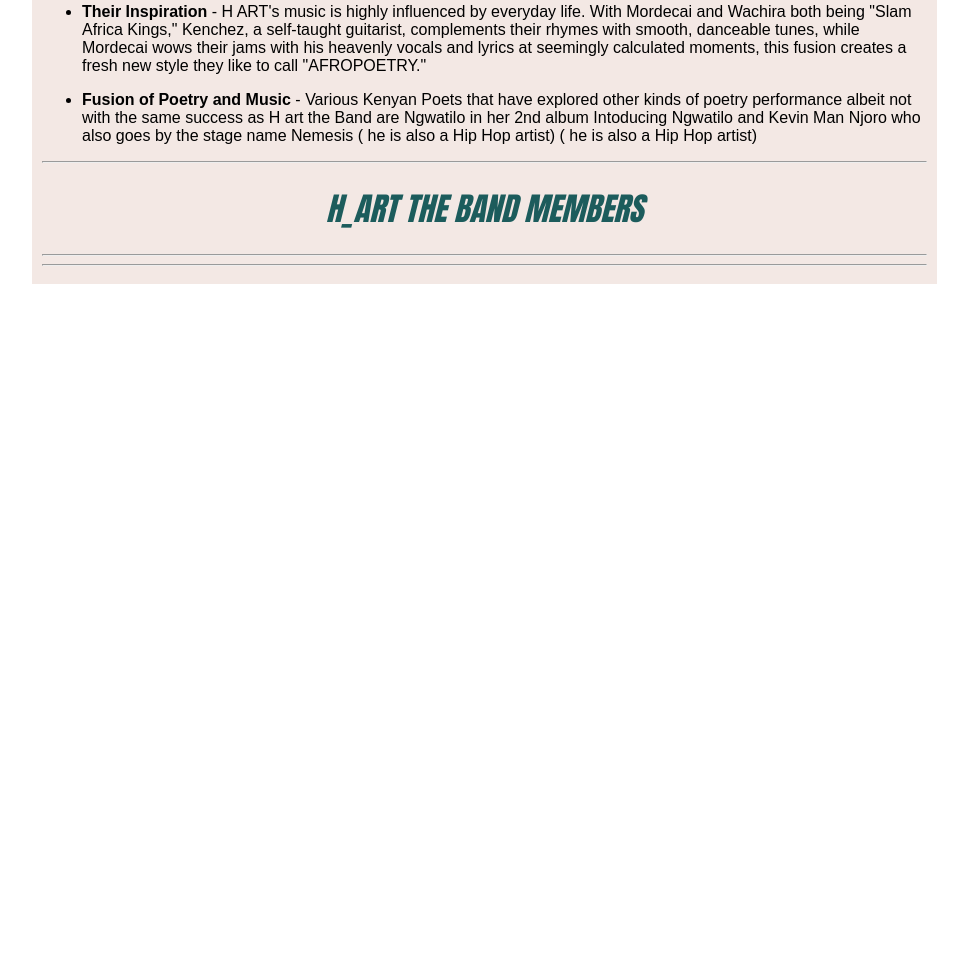
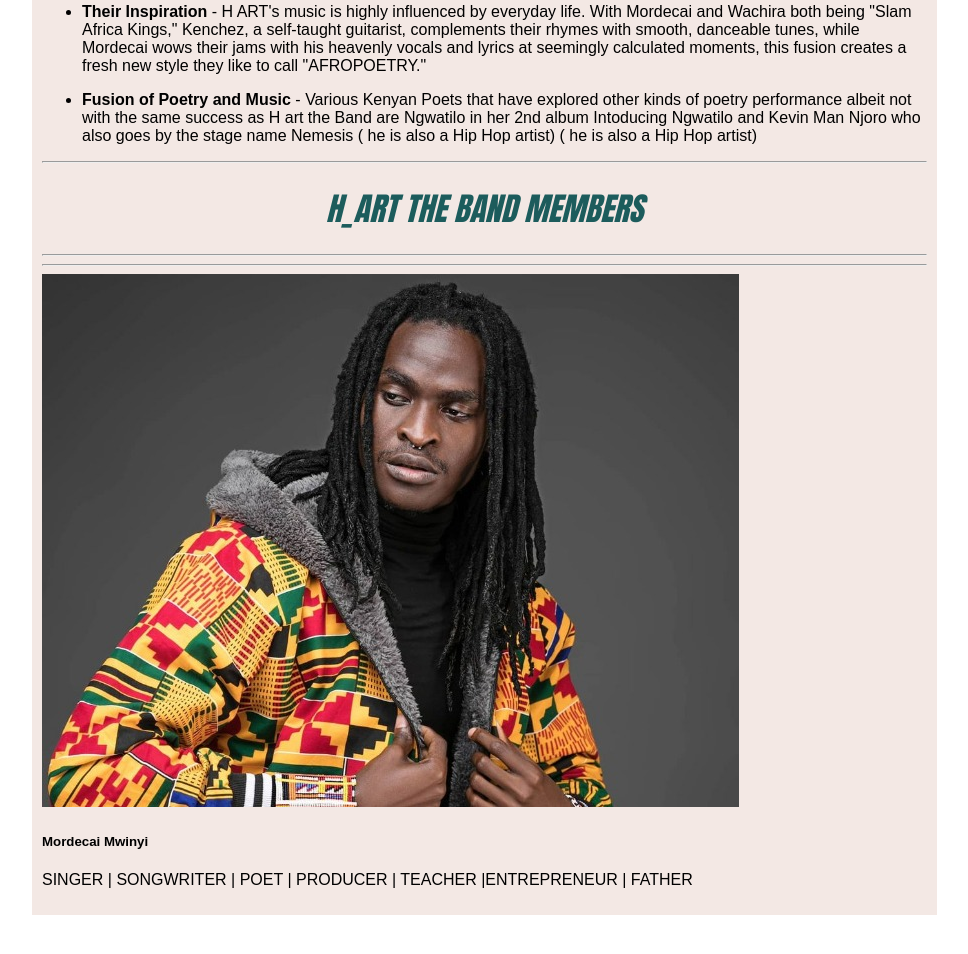
Before and after one commit to WilsonKinyua/fav-band, a plain HTML site: page index.html in a window 1280 px wide. Shown: the part 1397-2351 px from the top of the page, without its empty margins (176-1144 px from the left). Before the commit the page ends 1731 px from the top, so only its background shows below. Drawn offline with Linux system fonts and the light colour scheme.

Commit message:
start of members bio

```diff
--- a/index.html
+++ b/index.html
@@ -86,6 +86,22 @@
         <h1 id="members">H_ART THE BAND MEMBERS</h2>
             <hr>
             <hr>
+        <div class="band_members">
+            <div>
+                <img class="img" src="./images/1.jpg" alt="">
+                <h5>Mordecai Mwinyi</h5>
+                <p>
+                    SINGER | SONGWRITER | POET | PRODUCER | TEACHER |ENTREPRENEUR | FATHER
+
+                </p>
+            </div>
+            <div>
+
+            </div>
+            <div>
+
+            </div>
+        </div>
     </div>
 </body>
 
```
Also changed, not shown: images/1.jpg (added).
